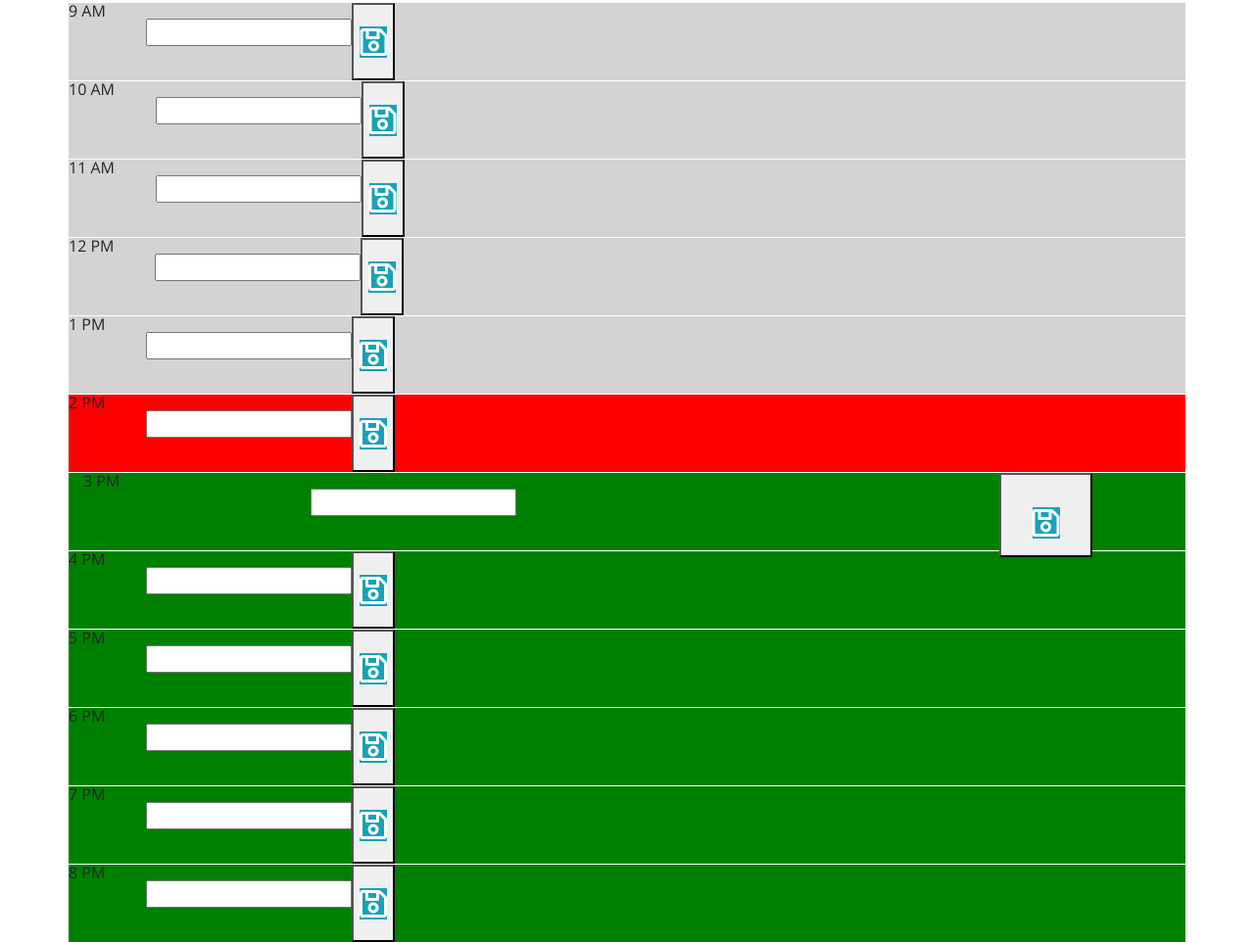
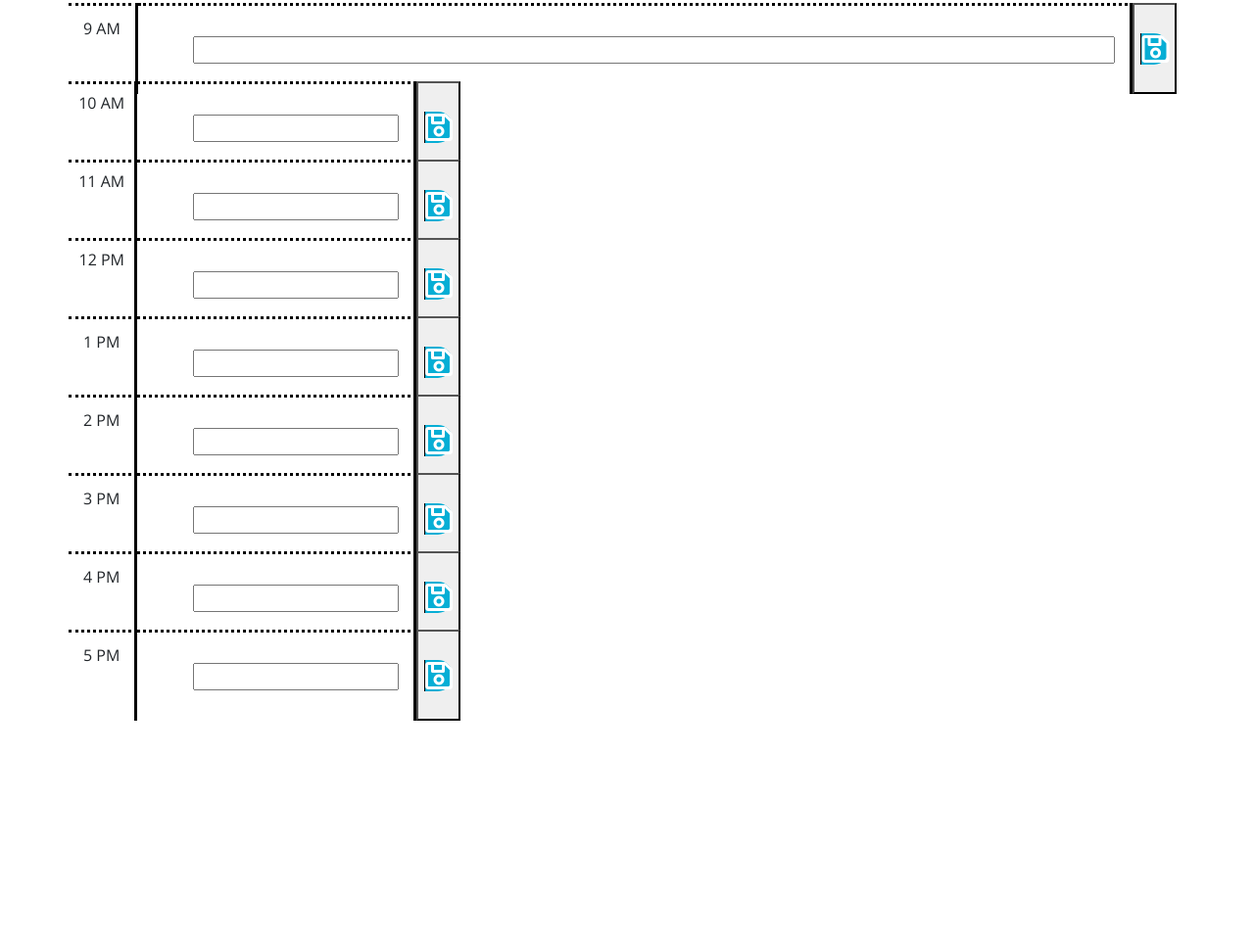
Before and after one commit to michaelspikes85/Daily-Planner, a plain HTML site: page Develop/index.html in a window 1280 px wide. Shown: the part 298-1260 px from the top of the page at 98% size. After the commit the page ends 1034 px from the top, so only its background shows below. Drawn offline with nearby package versions, Linux system fonts and the light colour scheme.

Commit message:
Started on local storage, started on styling

```diff
--- a/Develop/index.html
+++ b/Develop/index.html
@@ -36,180 +36,68 @@
 
       <div class="row" id="9">
         <span>9 AM</span>
-        <span>
-          <input type="text" />
+        <span class="input-box">
+          <input type="text" size="100" id="input9" />
         </span>
-        <button id="9btn"><i class="far fa-save fa-2x btn-info"></i></button>
+        <button id="9btn"><i class="saveBtn far fa-save fa-2x"></i></button>
       </div>
 
       <div class="row" id="10">
-        <span>10 AM</span>
+        <span style="padding: 10.2px;">10 AM</span>
         <span>
-          <input type="text" />
+          <input type="text" id="input10" />
         </span>
-        <button id="10btn"><i class="far fa-save fa-2x btn-info"></i></button>
+        <button id="10btn"><i class="saveBtn far fa-save fa-2x"></i></button>
       </div>
       <div class="row" id="11">
-        <span>11 AM</span>
+        <span style="padding: 10.2px;">11 AM</span>
         <span>
-          <input type="text" />
+          <input type="text" id="input11" />
         </span>
-        <button id="11btn"><i class="far fa-save fa-2x btn-info"></i></button>
+        <button id="11btn"><i class="saveBtn far fa-save fa-2x"></i></button>
       </div>
       <div class="row" id="12">
-        <span>12 PM</span>
+        <span style="padding: 10.5px;">12 PM</span>
         <span>
-          <input type="text" />
+          <input type="text" id="input12" />
         </span>
-        <button id="12btn"><i class="far fa-save fa-2x btn-info"></i></button>
+        <button id="12btn"><i class="saveBtn far fa-save fa-2x"></i></button>
       </div>
       <div class="row" id="13">
         <span>1 PM</span>
         <span>
-          <input type="text" />
+          <input type="text" id="input13" />
         </span>
-        <button id="13btn"><i class="far fa-save fa-2x btn-info"></i></button>
+        <button id="13btn"><i class="saveBtn far fa-save fa-2x"></i></button>
       </div>
       <div class="row" id="14">
         <span>2 PM</span>
         <span>
-          <input type="text" />
+          <input type="text" id="input14" />
         </span>
-        <button id="14btn"><i class="far fa-save fa-2x btn-info"></i></button>
+        <button id="14btn"><i class="saveBtn far fa-save fa-2x"></i></button>
       </div>
       <div class="row" id="15">
-        <span class="col-2">3 PM</span>
-        <span class="col-8">
-          <input type="text" />
+        <span>3 PM</span>
+        <span>
+          <input type="text" id="input15" />
         </span>
-        <button class="col-1" id="15btn">
-          <i class="far fa-save fa-2x btn-info"></i>
-        </button>
+        <button id="15btn"><i class="saveBtn far fa-save fa-2x"></i></button>
       </div>
       <div class="row" id="16">
         <span>4 PM</span>
         <span>
-          <input type="text" />
+          <input type="text" id="input16" />
         </span>
-        <button id="16btn"><i class="far fa-save fa-2x btn-info"></i></button>
+        <button id="16btn"><i class="saveBtn far fa-save fa-2x"></i></button>
       </div>
       <div class="row" id="17">
         <span>5 PM</span>
         <span>
-          <input type="text" />
+          <input type="text" id="input17" />
         </span>
-        <button id="17btn"><i class="far fa-save fa-2x btn-info"></i></button>
+        <button id="17btn"><i class="saveBtn far fa-save fa-2x"></i></button>
       </div>
-      <div class="row" id="18">
-        <span>6 PM</span>
-        <span>
-          <input type="text" />
-        </span>
-        <button id="18btn"><i class="far fa-save fa-2x btn-info"></i></button>
-      </div>
-      <div class="row" id="19">
-        <span>7 PM</span>
-        <span>
-          <input type="text" />
-        </span>
-        <button id="19btn"><i class="far fa-save fa-2x btn-info"></i></button>
-      </div>
-      <div class="row" id="20">
-        <span>8 PM</span>
-        <span>
-          <input type="text" />
-        </span>
-        <button id="20btn"><i class="far fa-save fa-2x btn-info"></i></button>
-      </div>
-      <!-- <table class="table">
-        <tbody>
-          <tr>
-            <th scope="row">9 AM</th>
-            <td class = "userInput"><input type="text" class="form-control" aria-label="Sizing example input" aria-describedby="inputGroup-sizing-sm"></td>
-            <td>
-              <i class="far fa-save fa-2x btn-info"></i>
-            </td>
-          </tr>
-          <tr>
-            <th scope="row">10 AM</th>
-              <td class = "userInput"><input type="text" class="form-control" aria-label="Sizing example input" aria-describedby="inputGroup-sizing-sm"></td>
-            <td>
-              <i class="far fa-save fa-2x btn-info"></i>
-            </td>
-          </tr>
-          <tr>
-            <th scope="row">11 AM</th>
-              <td class = "userInput"><input type="text" class="form-control" aria-label="Sizing example input" aria-describedby="inputGroup-sizing-sm"></td>
-            <td>
-              <i class="far fa-save fa-2x btn-info"></i>
-            </td>
-          </tr>
-          <tr>
-            <th scope="row">12 PM</th>
-              <td class = "userInput"><input type="text" class="form-control" aria-label="Sizing example input" aria-describedby="inputGroup-sizing-sm"></td>
-            <td>
-              <i class="far fa-save fa-2x btn-info"></i>
-              </button>
-            </td>
-          </tr>
-          <tr>
-            <th scope="row">1 PM</th>
-              <td class = "userInput"><input type="text" class="form-control" aria-label="Sizing example input" aria-describedby="inputGroup-sizing-sm"></td>
-            <td>
-              <i class="far fa-save fa-2x btn-info"></i>
-            </td>
-          </tr>
-          <tr>
-            <th scope="row">2 PM</th>
-              <td class = "userInput"><input type="text" class="form-control" aria-label="Sizing example input" aria-describedby="inputGroup-sizing-sm"></td>
-            <td>
-              <i class="far fa-save fa-2x btn-info"></i>
-            </td>
-          </tr>
-          <tr>
-            <th scope="row">3 PM</th>
-              <td class = "userInput"><input type="text" class="form-control" aria-label="Sizing example input" aria-describedby="inputGroup-sizing-sm"></td>
-            <td>
-              <i class="far fa-save fa-2x btn-info"></i>
-            </td>
-          </tr>
-          <tr>
-            <th scope="row">4 PM</th>
-              <td class = "userInput"><input type="text" class="form-control" aria-label="Sizing example input" aria-describedby="inputGroup-sizing-sm"></td>
-            <td>
-              <i class="far fa-save fa-xl btn-info"></i>
-            </td>
-          </tr>
-          <tr>
-            <th scope="row">5 PM</th>
-              <td class = "userInput"><input type="text" class="form-control" aria-label="Sizing example input" aria-describedby="inputGroup-sizing-sm"></td>
-            <td>
-              <i class="far fa-save fa-2x btn-info"></i>
-            </td>
-          </tr>
-          <tr>
-            <th scope="row">5 PM</th>
-              <td class = "userInput"><input type="text" class="form-control" aria-label="Sizing example input" aria-describedby="inputGroup-sizing-sm"></td>
-            <td>
-              <i class="far fa-save fa-2x btn-info"></i>
-            </td>
-          </tr>
-          <tr>
-            <th scope="row" id="6">6 PM</th>
-              <td class = "userInput"><input type="text" class="form-control" aria-label="Sizing example input" aria-describedby="inputGroup-sizing-sm"></td>
-            <td>
-              <i class="far fa-save fa-2x btn-info"></i>
-            </td>
-          </tr>
-          <tr>
-            <th scope="row" id="7">7 PM</th>
-              <td class = "userInput" id="seven"><input type="text" class="form-control" aria-label="Sizing example input" aria-describedby="inputGroup-sizing-sm"></td>
-            <td>
-              <i class="far fa-save fa-2x btn-info"></i>
-            </td>
-          </tr>
-        </tbody>
-      </table> -->
     </div>
 
     <script src="https://code.jquery.com/jquery-3.4.1.min.js"></script>
--- a/Develop/script.js
+++ b/Develop/script.js
@@ -5,13 +5,7 @@ var nowMoment = moment().format("dddd, MMMM Do");
 var eDisplayMoment = $("currentDay");
 eDisplayMoment.innerHTML = nowMoment;
 
-// var currentTime = moment().format("H");
-// console.log(moment());
-// if (currentTime > "18:59:59" && currentTime < "20:00:00") {
-//   "#seven" === ".present";
-// }
-
-var rows = document.getElementsByClassName("row");
+var rows = document.getElementsByClass("input-box");
 var currentTime = parseInt(moment().format("H"));
 
 Array.from(rows).forEach((row) => {
@@ -37,3 +31,6 @@ Array.from(rows).forEach((row) => {
 function setColor(element, color) {
   element.style.backgroundColor = color;
 }
+var highScores = localStorage.getItem("highScores")
+  ? JSON.parse(localStorage.getItem("highScores"))
+  : [];
--- a/Develop/style.css
+++ b/Develop/style.css
@@ -11,6 +11,13 @@ textarea {
   color: #000000;
   border-left: 1px solid black;
   padding: 10px;
+}
+
+span {
+  border-top: dotted;
+  border-right: solid;
+  border-color: black;
+  padding: 15px;
 }
 
 .jumbotron {
```
